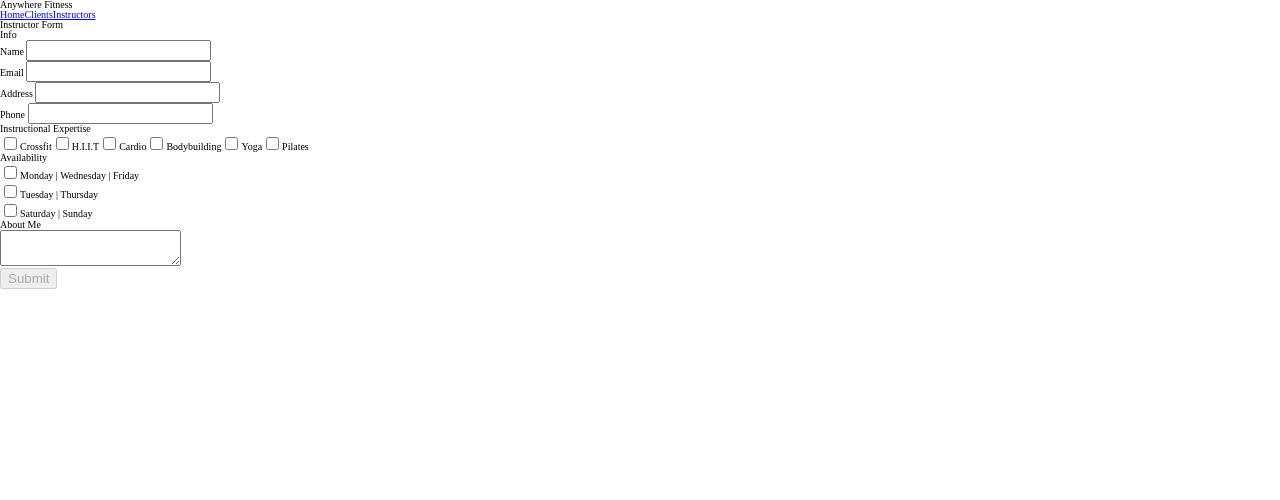
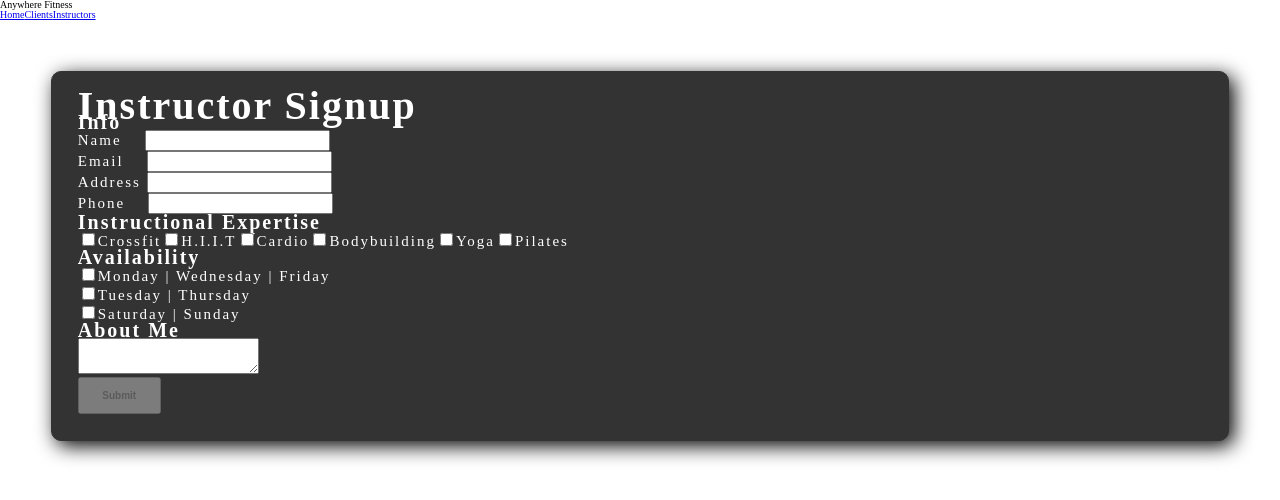
Before and after one commit to Anywhere-Fitness-10162020/App, a React (Vite) app: page /instructors in a window 1280 px wide. Shown: the top 500 px of the page. Built offline with nearby package versions, Linux system fonts and the light colour scheme.

Commit message:
basic styling added

```diff
--- a/src/components/InstructorForm.js
+++ b/src/components/InstructorForm.js
@@ -9,6 +9,37 @@ import instructor_schema from '../schemas/instructor_schema'
 //Styled Components
 const ErrorContainer = styled.div`
     color: red;
+`;
+
+const FormContainer = styled.div`
+    max-width: 100%;
+    margin: 4%;
+    padding: 2%;
+    border: 1px solid #333;
+    border-radius: 10px;
+    box-shadow: 5px 5px 20px #000;
+    background-color: #333;
+    color: #fff;
+    font-weight: 300;
+    font-size: 1.5rem;
+    letter-spacing: 2px;
+    line-height: 1.6rem;
+
+    h2 {
+        font-weight: 700;
+        font-size: 4rem;
+    }
+
+    h3 {
+        font-weight: 700;
+        font-size: 2rem;
+    }
+
+    button {
+        padding: 1% 2%;
+        font-size: 1rem;
+        font-weight: 700;
+    }
 `;
 
 //Default Form Values
@@ -97,8 +128,8 @@ export default function InstructorForm(props) {
 
 
     return(
-        <>
-        <h2>Instructor Form</h2>
+        <FormContainer>
+            <h2>Instructor Signup</h2>
             <ErrorContainer>
                 <div>{errors.name}</div>
                 <div>{errors.email}</div>
@@ -107,7 +138,7 @@ export default function InstructorForm(props) {
             </ErrorContainer>
             <form onSubmit={submit}>
                 <h3>Info</h3>
-                <label>Name&nbsp;
+                    <label>Name&nbsp;&nbsp;&nbsp;&nbsp;
                         <input
                             type="text"
                             name="name"
@@ -115,7 +146,7 @@ export default function InstructorForm(props) {
                             onChange={handleChange}
                         />
                     </label><br/>
-                <label>Email&nbsp;
+                    <label>Email&nbsp;&nbsp;&nbsp;&nbsp;
                         <input
                             type="email"
                             name="email"
@@ -131,7 +162,7 @@ export default function InstructorForm(props) {
                             onChange={handleChange}
                         />
                     </label><br/>
-                <label>Phone&nbsp;
+                    <label>Phone&nbsp;&nbsp;&nbsp;&nbsp;
                         <input
                             type="tel"
                             name="phone"
@@ -223,6 +254,6 @@ export default function InstructorForm(props) {
                 <br/>
                 <button disabled={true}>Submit</button>
             </form>
-        </>
+        </FormContainer>
     )
 }
```
Lines whose indentation alone changed are shown as unchanged.
